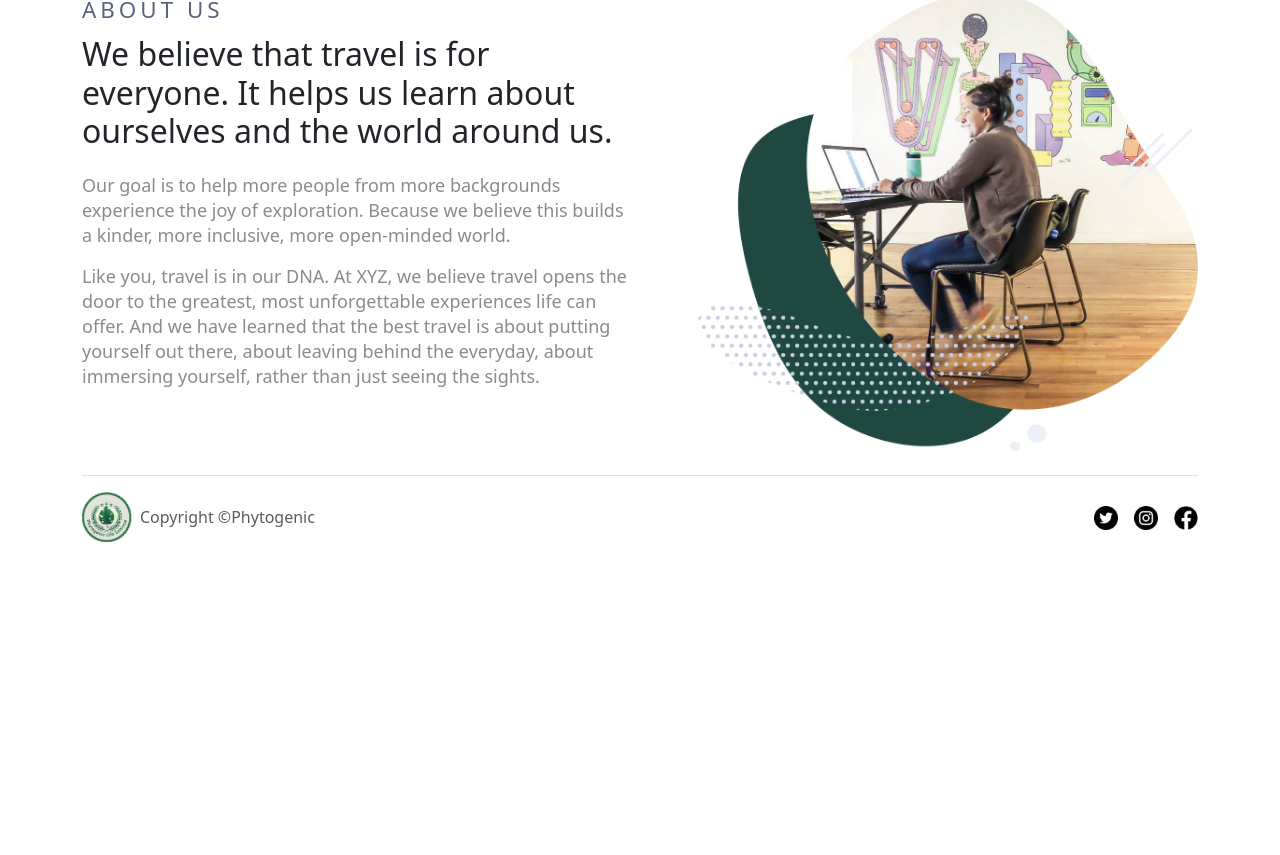
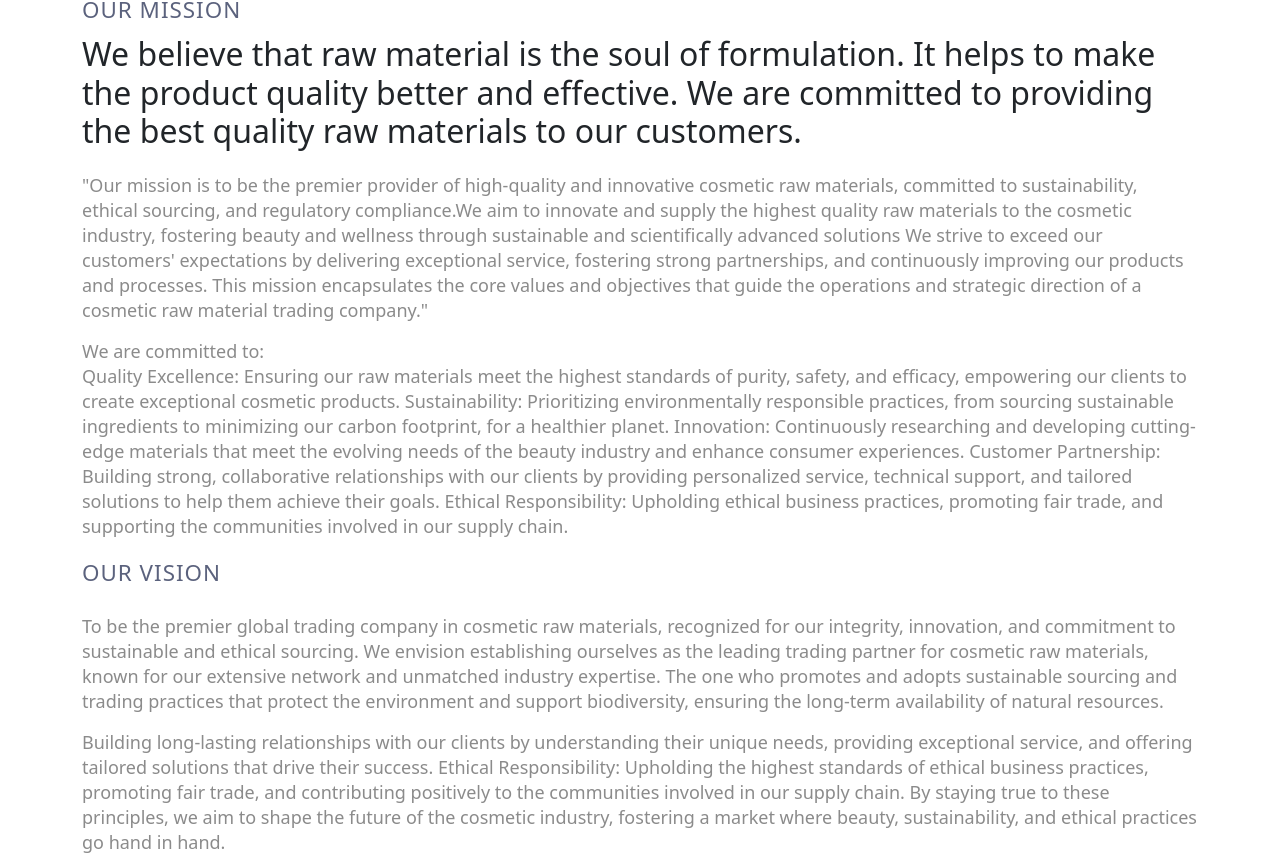
Before and after one commit to abhishektyagi2912/phytogenic, a Next.js app: page /About in a window 1280 px wide. Shown: the part 371-1226 px from the top of the page. Before the commit the page ends 953 px from the top, so only its background shows below. Built offline with nearby package versions, Linux system fonts and the light colour scheme.

Commit message:
done and aboust us is changed

```diff
--- a/app/About/page.tsx
+++ b/app/About/page.tsx
@@ -1,6 +1,6 @@
 // pages/about.js
-import Image from 'next/image';
-import Link from 'next/link';
+import Image from "next/image";
+import Link from "next/link";
 
 function AboutUs() {
   return (
@@ -19,40 +19,95 @@ function AboutUs() {
             </div>
           </div>
         </div>
-
       </section>
-      <section className="comp-section shortcode-section text-left fluid-height" style={{ paddingTop: '80px' }}>
+      <section
+        className="comp-section shortcode-section text-left fluid-height"
+        style={{ paddingTop: "80px" }}
+      >
         <div className="container">
           <div className="row">
-            <div className="col-md-6">
-              <h1 className="overline-14">About Us</h1>
+            <div className="col-md-12">
+              <div>
+                <h1 className="overline-14" style={{ letterSpacing: "-0.10" }}>
+                  Our Mission
+                </h1>
                 <h2 className="comp-title shortcode-title heading-48">
-                We believe that travel is for everyone. It helps us learn about ourselves and the world around us.
+                  We believe that raw material is the soul of formulation. It
+                  helps to make the product quality better and effective. We are
+                  committed to providing the best quality raw materials to our
+                  customers.
                 </h2>
                 <div className="content">
                   <p>
-                  Our goal is to help more people from more backgrounds experience the joy of exploration.
-                  Because we believe this builds a kinder, more inclusive, more open-minded world.
+                    "Our mission is to be the premier provider of high-quality
+                    and innovative cosmetic raw materials, committed to
+                    sustainability, ethical sourcing, and regulatory
+                    compliance.We aim to innovate and supply the highest quality
+                    raw materials to the cosmetic industry, fostering beauty and
+                    wellness through sustainable and scientifically advanced
+                    solutions We strive to exceed our customers' expectations by
+                    delivering exceptional service, fostering strong
+                    partnerships, and continuously improving our products and
+                    processes. This mission encapsulates the core values and
+                    objectives that guide the operations and strategic direction
+                    of a cosmetic raw material trading company."
                   </p>
                   <p>
-                  Like you, travel is in our DNA. At XYZ, we believe travel opens the door to the greatest,
-                  most unforgettable experiences life can offer. And we have learned that the best travel is about
-                  putting yourself out there, about leaving behind the everyday, about immersing yourself,
-                  rather than just seeing the sights.
+                    We are committed to: <br /> Quality Excellence: Ensuring our
+                    raw materials meet the highest standards of purity, safety,
+                    and efficacy, empowering our clients to create exceptional
+                    cosmetic products. Sustainability: Prioritizing
+                    environmentally responsible practices, from sourcing
+                    sustainable ingredients to minimizing our carbon footprint,
+                    for a healthier planet. Innovation: Continuously researching
+                    and developing cutting-edge materials that meet the evolving
+                    needs of the beauty industry and enhance consumer
+                    experiences. Customer Partnership: Building strong,
+                    collaborative relationships with our clients by providing
+                    personalized service, technical support, and tailored
+                    solutions to help them achieve their goals. Ethical
+                    Responsibility: Upholding ethical business practices,
+                    promoting fair trade, and supporting the communities
+                    involved in our supply chain.
                   </p>
                 </div>
               </div>
-            <div className="col-md-6 d-flex justify-content-end">
-              <div className="comp-resp-img wrapper shortcode-resp-image" style={{ position: 'relative', maxWidth: '500px' }}>
-                <Image src="/images/main-image.png.webp" alt="Main image" layout="responsive" width={500} height={500} />
+              <div>
+                <h1 className="overline-14" style={{ letterSpacing: "-0.10" }}>
+                  Our Vision
+                </h1>
+                <div className="content">
+                  <p>
+                    To be the premier global trading company in cosmetic raw
+                    materials, recognized for our integrity, innovation, and
+                    commitment to sustainable and ethical sourcing. We envision
+                    establishing ourselves as the leading trading partner for
+                    cosmetic raw materials, known for our extensive network and
+                    unmatched industry expertise. The one who promotes and
+                    adopts sustainable sourcing and trading practices that
+                    protect the environment and support biodiversity, ensuring
+                    the long-term availability of natural resources.
+                  </p>
+                  <p>
+                    Building long-lasting relationships with our clients by
+                    understanding their unique needs, providing exceptional
+                    service, and offering tailored solutions that drive their
+                    success. Ethical Responsibility: Upholding the highest
+                    standards of ethical business practices, promoting fair
+                    trade, and contributing positively to the communities
+                    involved in our supply chain. By staying true to these
+                    principles, we aim to shape the future of the cosmetic
+                    industry, fostering a market where beauty, sustainability,
+                    and ethical practices go hand in hand.
+                  </p>
                 </div>
               </div>
             </div>
           </div>
-      </section></>
-
-
-  )
+        </div>
+      </section>
+    </>
+  );
 }
 
 export default AboutUs;
--- a/app/globals.css
+++ b/app/globals.css
@@ -212,15 +212,15 @@
   display: flex;
   justify-content: center;
 }
-.nana{
 
+.nana {
   color: rgb(10, 9, 9);
+}
 
-}
 .overline-14 {
   font-size: 1.4rem;
   line-height: 2.2rem;
-  letter-spacing: 4px;
+  letter-spacing: 1px;
   text-transform: uppercase;
   font-weight: 400;
   color: #5b627d;
--- a/lib/styles/Home.module.css
+++ b/lib/styles/Home.module.css
@@ -3,7 +3,7 @@
     justify-content: space-between;
     align-items: center;
     width: 100%;
-    flex-wrap: wrap; /* Allow items to wrap to the next line */
+    flex-wrap: wrap;
 }
 
 .image img {
@@ -13,12 +13,9 @@
 }
 
 .catName {
-    display: flex;
     font-size: 20px;
     font-weight: 700;
     margin: 10px;
-    justify-content: center;
-    align-items: center;
 }
 
 .slider {
@@ -53,8 +50,6 @@
 
     .catName {
         margin-top: 10px;
-        display: flex;
-        justify-content: center;
         white-space: nowrap;
     }
 
@@ -69,10 +64,11 @@
 
 .category {
     width: 100%;
-    display: flex;
+    display: grid;
+    grid-template-columns: repeat(auto-fit, minmax(250px, 1fr));
     flex-direction: row;
     justify-content: space-between;
-    flex-wrap: wrap; /* Allow items to wrap to the next line */
+    flex-wrap: wrap;
 }
 
 .title {
```
Also changed, not shown: app/Product/page.tsx (+3 -5 lines). Lines whose indentation alone changed are shown as unchanged.
